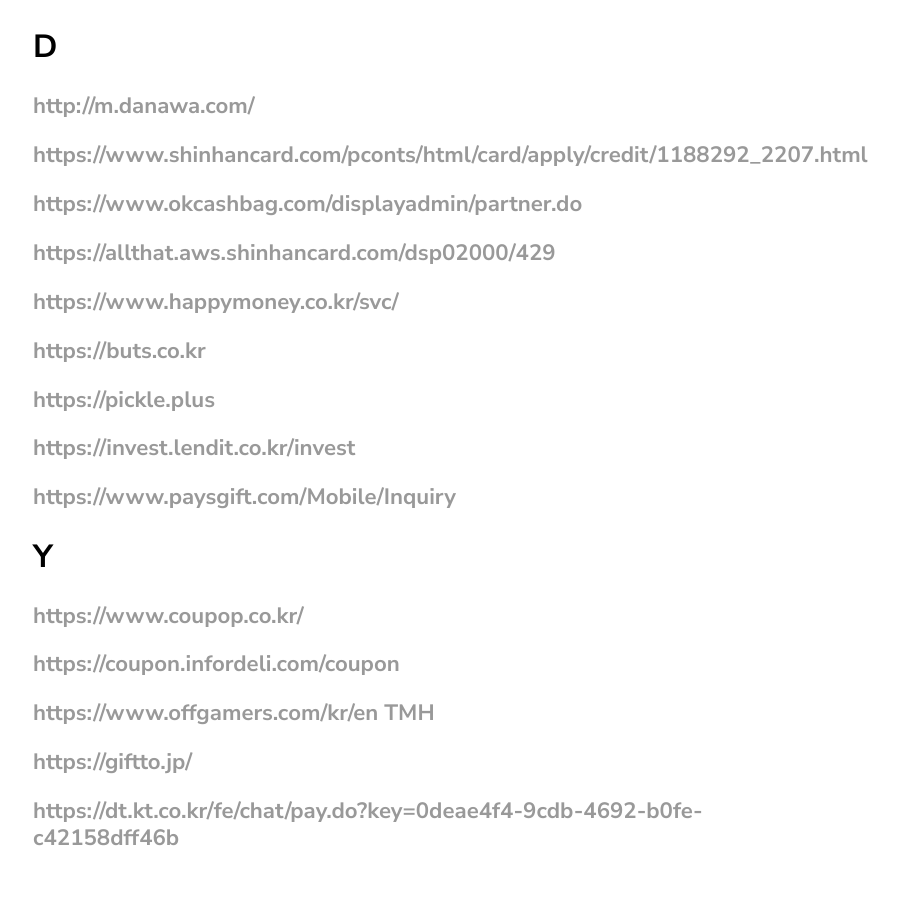
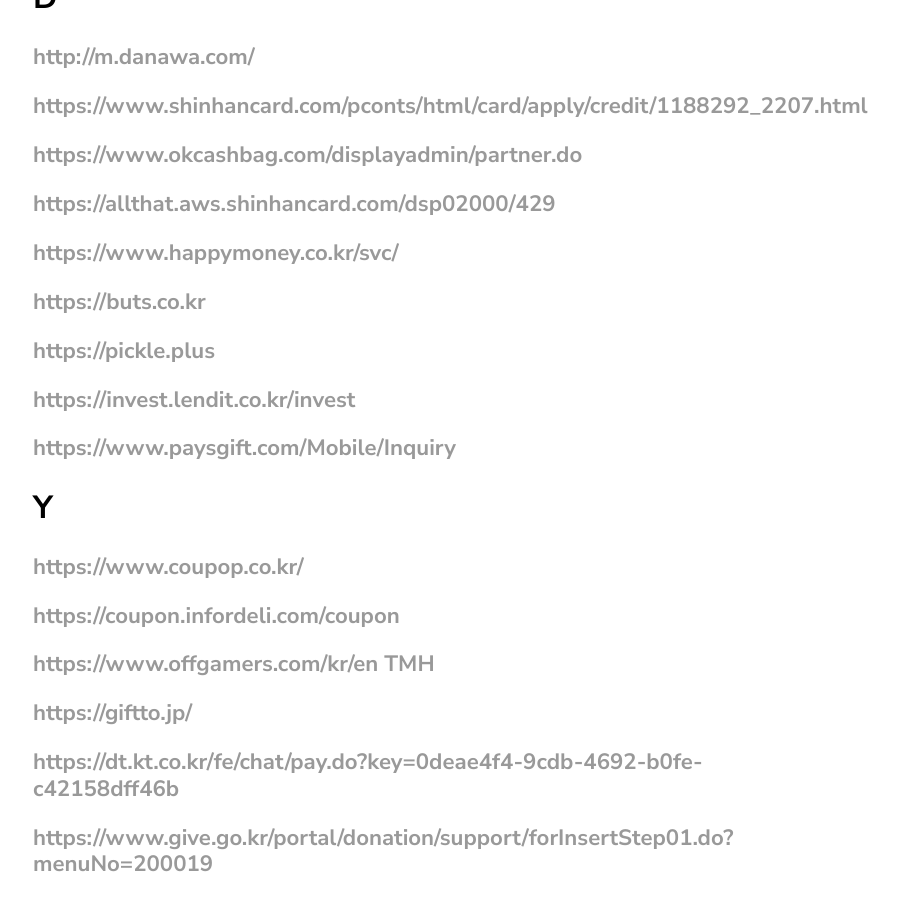
Before and after one commit to keuntaehwang/public, a Jekyll site: the page built from _posts/2023-02-07-favorite.markdown, in a window 1280 px wide and 900 px high, scrolled down 1455 px. Shown: the whole window, without its empty margins (67-966 px from the left). Built offline with Jekyll 4.4.1, drawn with Linux system fonts in a browser that asks for light colours; before the commit the page ends 2329 px from its top, so only the background shows below that; some of the changed text lies outside the part shown.

Commit message:
Update 2023-02-07-favorite.markdown

```diff
--- a/_posts/2023-02-07-favorite.markdown
+++ b/_posts/2023-02-07-favorite.markdown
@@ -14,7 +14,6 @@ categories: NONE
 ### <https://www.issuelink.co.kr/community/listview/all/3/adj/_self/blank/blank/blank>
 
 ## B
-### <https://www.usimsa.com/>
 ### <https://whatismyipaddress.com/>
 ### <https://www.oracle.com/cloud/sign-in.html?redirect_uri=https%3A%2F%2Fcloud.oracle.com%2F>
 ### <https://138.2.234.3:943/admin>
@@ -42,3 +41,4 @@ categories: NONE
 ### <https://www.offgamers.com/kr/en> [TMH](https://themorehelp.com/)
 ### <https://giftto.jp/>
 ### <https://dt.kt.co.kr/fe/chat/pay.do?key=0deae4f4-9cdb-4692-b0fe-c42158dff46b>
+### <https://www.give.go.kr/portal/donation/support/forInsertStep01.do?menuNo=200019>
```
